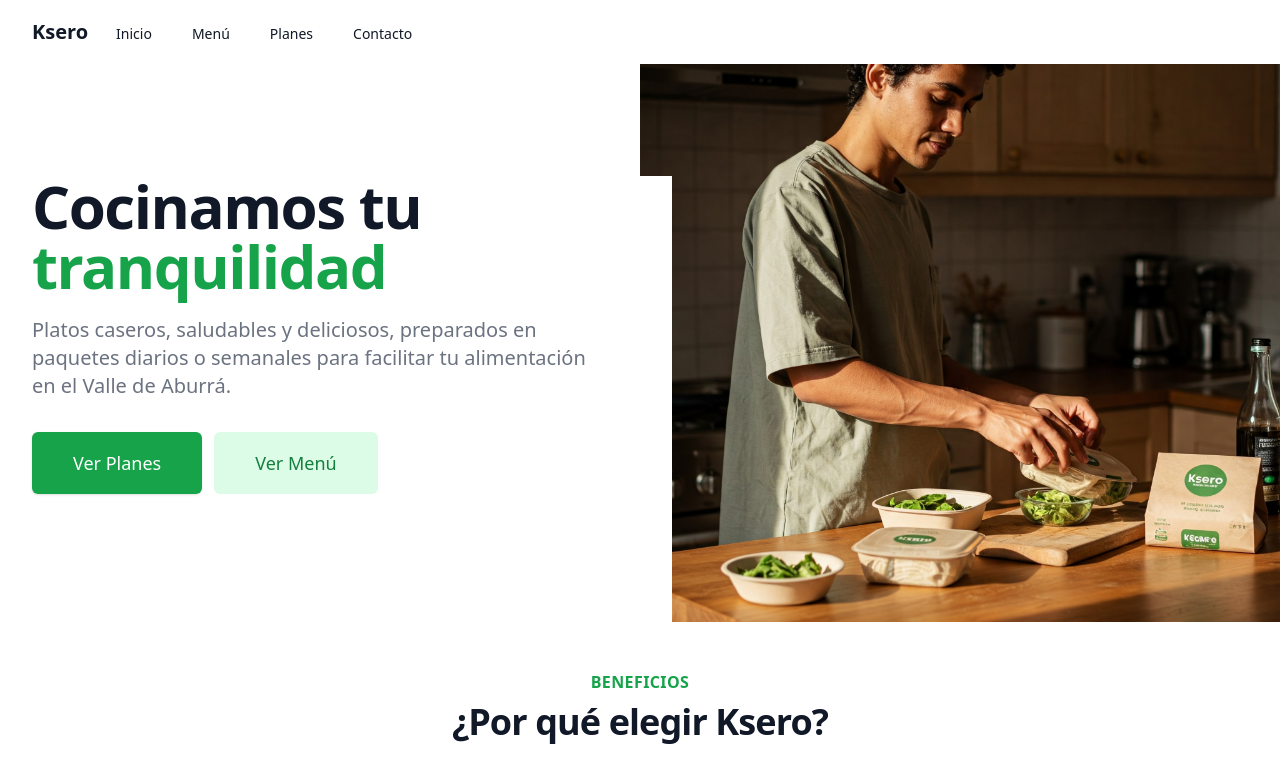
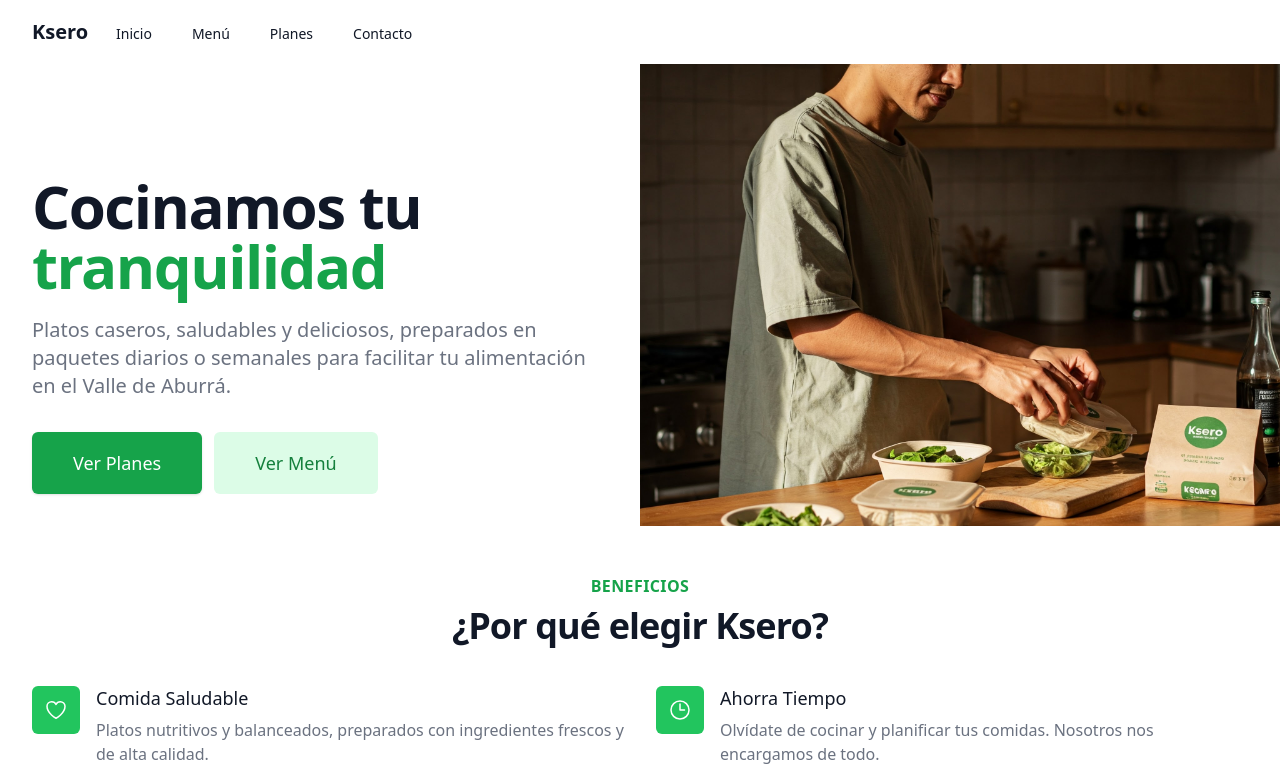
Before and after one commit to sebastianforero1/Ksero, a Vue app: page / in a window 1280 px wide. Shown: the top 780 px of the page. Built offline with nearby package versions, Linux system fonts and the light colour scheme.

Commit message:
Correcion borde imagen

```diff
--- a/src/views/Home.vue
+++ b/src/views/Home.vue
@@ -1,9 +1,9 @@
 <template>
-  <div class="relative bg-white overflow-hidden">
+  <div class="relative bg-white">
     <div class="max-w-7xl mx-auto">
-      <div class="relative z-10 pb-8 bg-white sm:pb-16 md:pb-20 lg:max-w-2xl lg:w-full lg:pb-28 xl:pb-32">
-        <main class="mt-10 mx-auto max-w-7xl px-4 sm:mt-12 sm:px-6 md:mt-16 lg:mt-20 lg:px-8 xl:mt-28">
-          <div class="sm:text-center lg:text-left">
+      <div class="relative z-10 lg:max-w-2xl lg:w-full">
+        <main class="mx-auto max-w-7xl px-4 sm:px-6 lg:px-8">
+          <div class="sm:text-center lg:text-left pt-10 pb-8 sm:pt-12 md:pt-16 lg:pt-20 xl:pt-28">
             <h1 class="text-4xl tracking-tight font-extrabold text-gray-900 sm:text-5xl md:text-6xl">
               <span class="block">Cocinamos tu</span>
               <span class="block text-green-600">tranquilidad</span>
@@ -34,7 +34,7 @@
       </div>
       <div class="lg:absolute lg:inset-y-0 lg:right-0 lg:w-1/2">
         <img
-          class="h-56 w-full object-cover sm:h-72 md:h-96 lg:w-full lg:h-full"
+          class="h-56 w-full object-cover object-center sm:h-72 md:h-96 lg:w-full lg:h-full"
           :src="heroImage"
           alt="Platos saludables preparados"
         />
```
